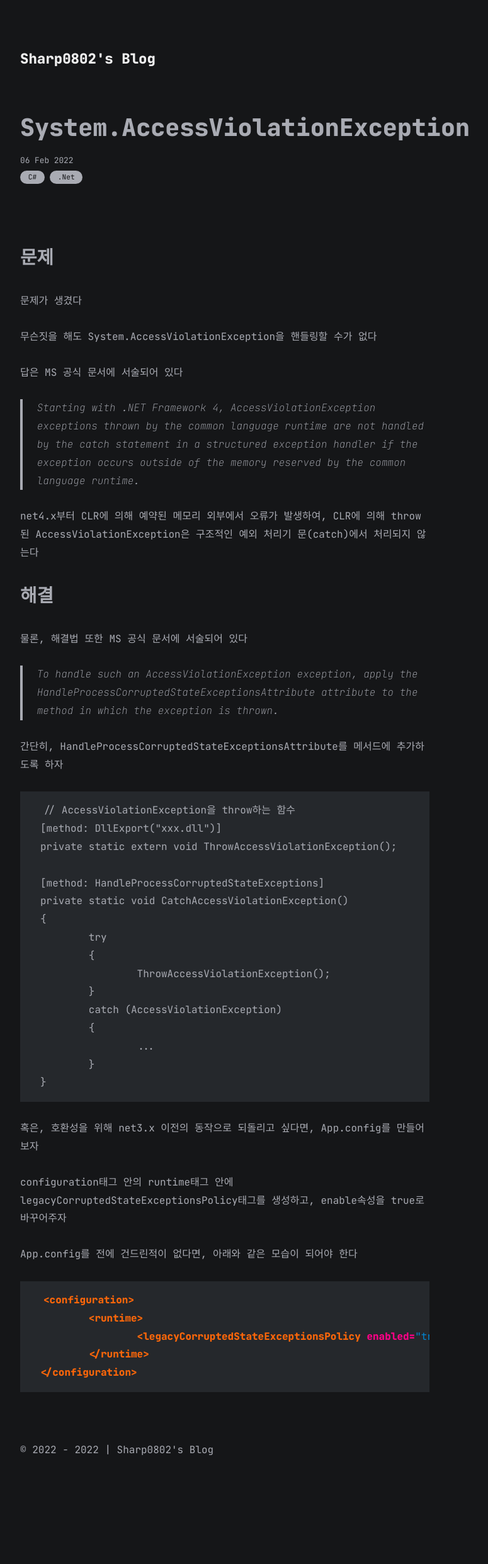
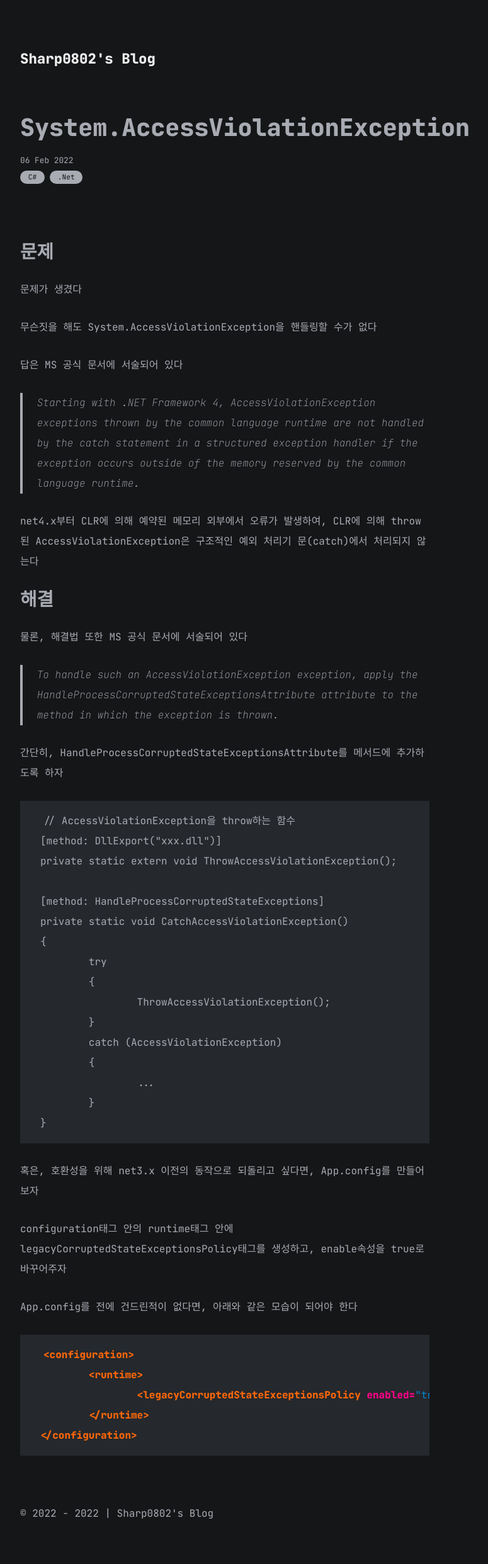
Before and after one commit to Sharp0802/sharp0802.github.io, a Jekyll site: the page built from _posts/2022-2-6-accessviolationexception.md, in a window 1280 px wide. Shown: the whole page at 63% size, without its empty margins (283-1058 px from the left). Built offline with Jekyll 4.4.1, drawn with Linux system fonts in a browser that asks for light colours; some web fonts are replaced; before the commit the page ends 2383 px from its top, so only the background shows below that.

Commit message:
Update css

```diff
--- a/assets/css/post.css
+++ b/assets/css/post.css
@@ -93,9 +93,6 @@ main {
 
 /* markdown content */
 
-.content * {
-  line-height: 180%;
-}
 .content p {
   margin: 0 0 1.75rem 0;
   padding: 0;
```
Also changed, not shown: assets/css/common.css (line endings or trailing spaces).
